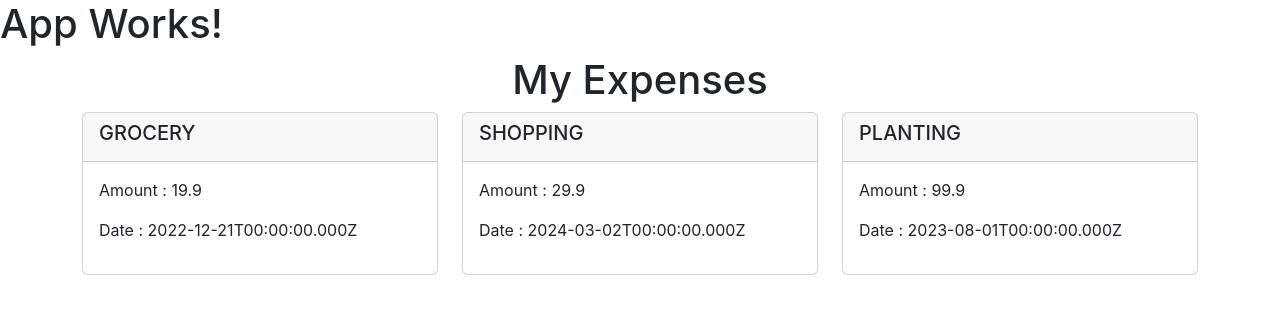
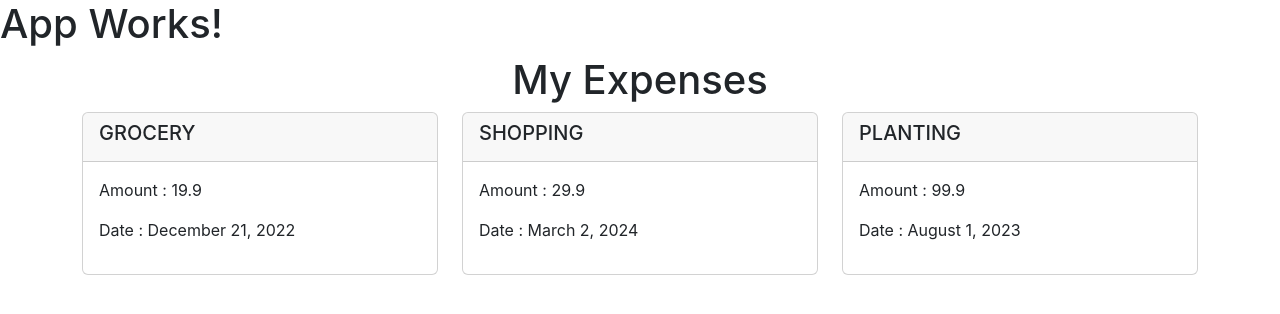
Before and after one commit to synergy2411/jun-24-react, a React (Create React App) app: page / in a window 1280 px wide. Shown: the top 314 px of the page. Built offline with nearby package versions, Linux system fonts and the light colour scheme.

Commit message:
expense date added

```diff
--- /dev/null
+++ b/src/Components/Expenses/ExpenseDate/ExpenseDate.jsx
@@ -0,0 +1,13 @@
+function ExpenseDate({ createdAt }) {
+  const month = createdAt.toLocaleString("en-US", { month: "long" });
+  const day = createdAt.toLocaleString("en-US", { day: "numeric" });
+  const year = createdAt.getFullYear();
+
+  return (
+    <p>
+      Date : {month} {day}, {year}
+    </p>
+  );
+}
+
+export default ExpenseDate;
--- a/src/Components/Expenses/ExpenseItem/ExpenseItem.jsx
+++ b/src/Components/Expenses/ExpenseItem/ExpenseItem.jsx
@@ -1,3 +1,5 @@
+import ExpenseDate from "../ExpenseDate/ExpenseDate";
+
 function ExpenseItem({ id, amount, title, createdAt }) {
   return (
     <div className="col-4">
@@ -7,7 +9,7 @@
         </div>
         <div className="card-body">
           <p>Amount : {amount}</p>
-          <p>Date : {createdAt.toISOString()}</p>
+          <ExpenseDate createdAt={createdAt} />
         </div>
       </div>
     </div>
```
